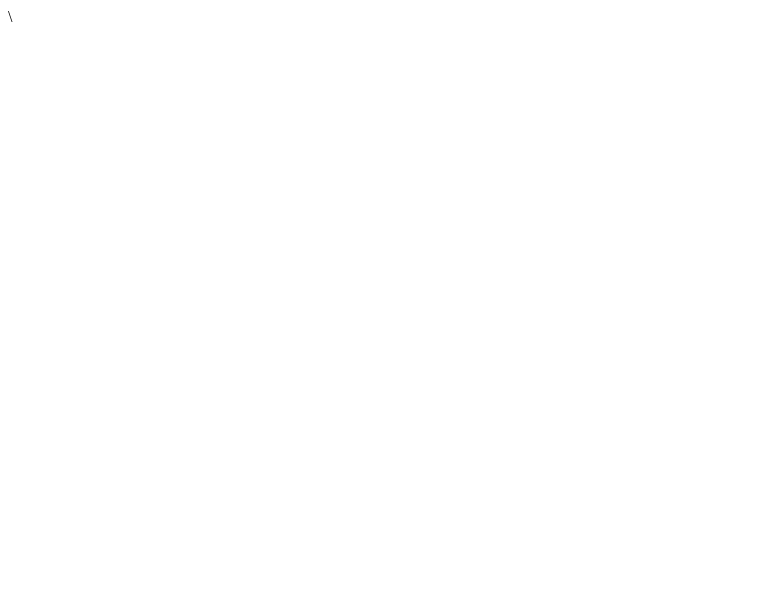
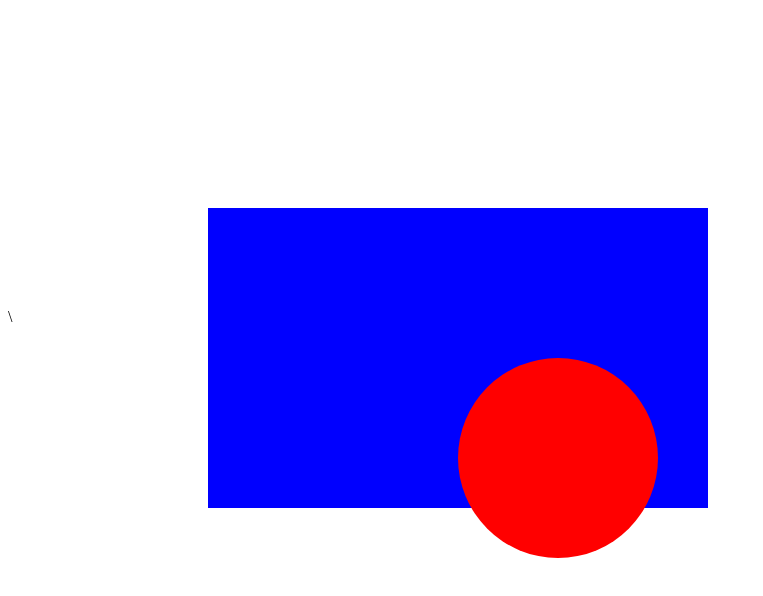
Before and after one commit to ProDevnet/mylearning, a plain HTML site: page 7.2 CSS Positioning/index.html in a window 1280 px wide. Shown: the whole page, without its empty margins (0-763 px from the left). Drawn offline with Linux system fonts and the light colour scheme.

```diff
--- a/7.2 CSS Positioning/index.html
+++ b/7.2 CSS Positioning/index.html
@@ -5,7 +5,24 @@
   <title>CSS Positioning Exercise</title>
   <style>
     /* Write your code here */
+    .red-circle {
+      position: absolute;
+      background-color: red;
+      width: 200px;
+      height: 200px;
+      border-radius: 50%;
+      top: 150px;
+      left: 250px;
+    }
 
+    .blue-box {
+      position: relative;
+      background-color: blue;
+      width: 500px;
+      height: 300px;
+      top: 200px;
+      left: 200px;
+    }
   </style>
 </head>
 
```
